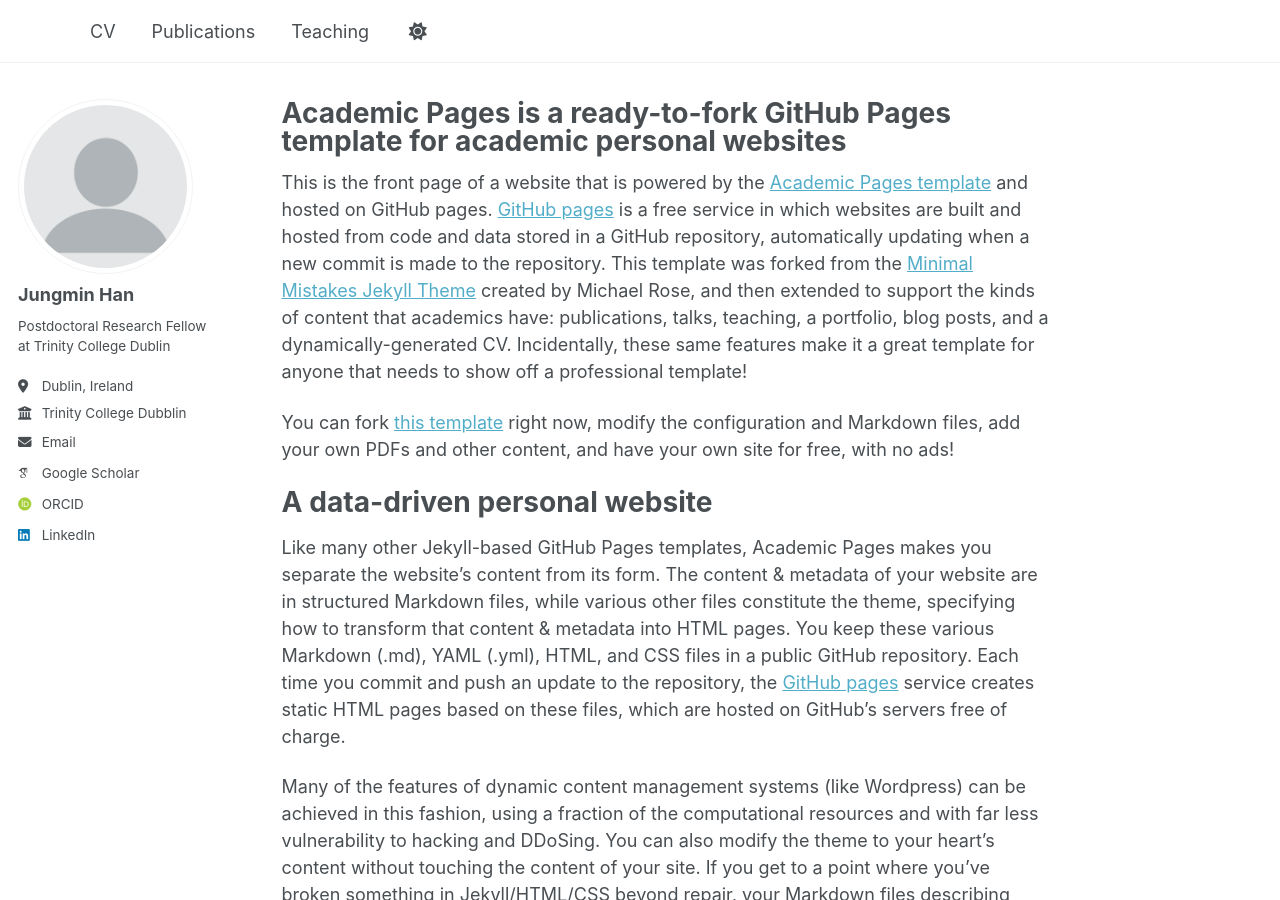
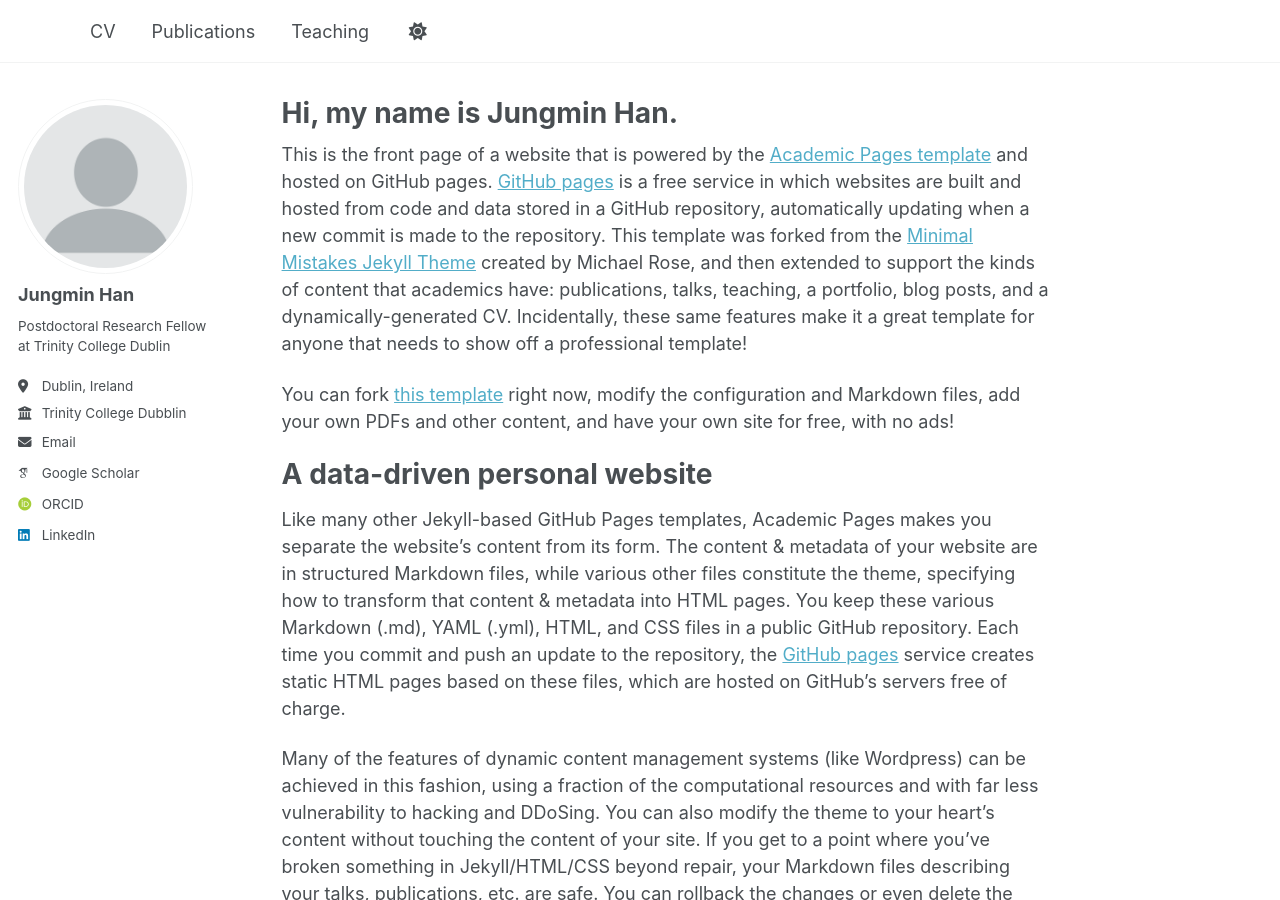
Before and after one commit to jungmin-lawrence-han/jungmin-lawrence-han.github.io, a Jekyll site: the page built from _pages/about.md, in a window 1280 px wide and 900 px high. Built offline with Jekyll 4.4.1, drawn with Linux system fonts in a browser that asks for light colours; some web fonts are replaced; a script bundle is joined from its source files by our own code; library files that are not in the unit come from our copies.

Commit message:
Update about.md

```diff
--- a/_pages/about.md
+++ b/_pages/about.md
@@ -1,6 +1,6 @@
 ---
 permalink: /
-title: "Academic Pages is a ready-to-fork GitHub Pages template for academic personal websites"
+title: "Hi, my name is Jungmin Han."
 author_profile: true
 redirect_from:
   - /about/
```
